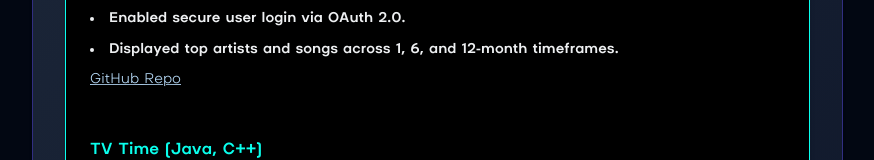
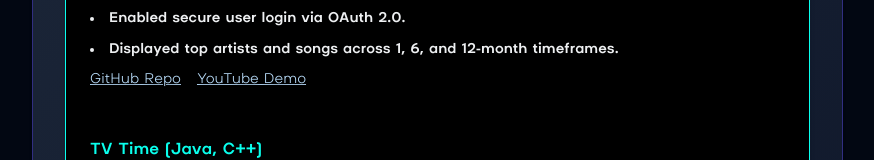
Before and after one commit to Oscocos/portfolio, a Next.js app: page / in a window 1280 px wide. Shown: the part 2056-2216 px from the top of the page, without its empty margins (332-1206 px from the left). Built offline with nearby package versions, Linux system fonts and the light colour scheme.

Commit message:
Added delay to render of hero so its not visible initially

```diff
--- a/src/app/page.jsx
+++ b/src/app/page.jsx
@@ -55,6 +55,7 @@ export default function Home() {
         style={{
           color: "#BADEFC",
           opacity: showIntro ? 0 : 1,
+          transition: 'opacity 0.3s ease',
           pointerEvents: showIntro ? "none" : "auto",
           position: "relative",
           zIndex: 0,
@@ -186,6 +187,7 @@ export default function Home() {
                       'Displayed top artists and songs across 1, 6, and 12-month timeframes.',
                     ],
                     github: 'https://github.com/Oscocos/WrappedNow',
+                    youtube: 'https://www.youtube.com/watch?v=qzNMApTL4_Y',
                   },
                   {
                     title: 'TV Time (Java, C++)',
```
